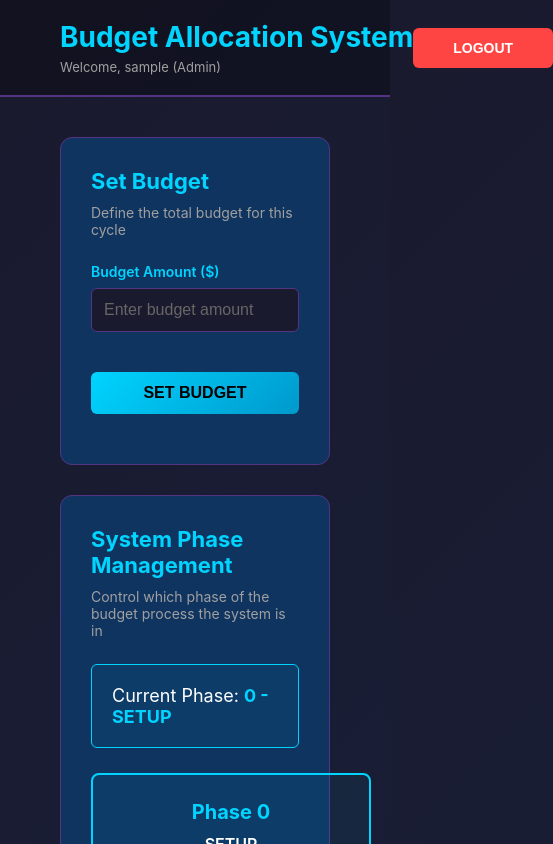
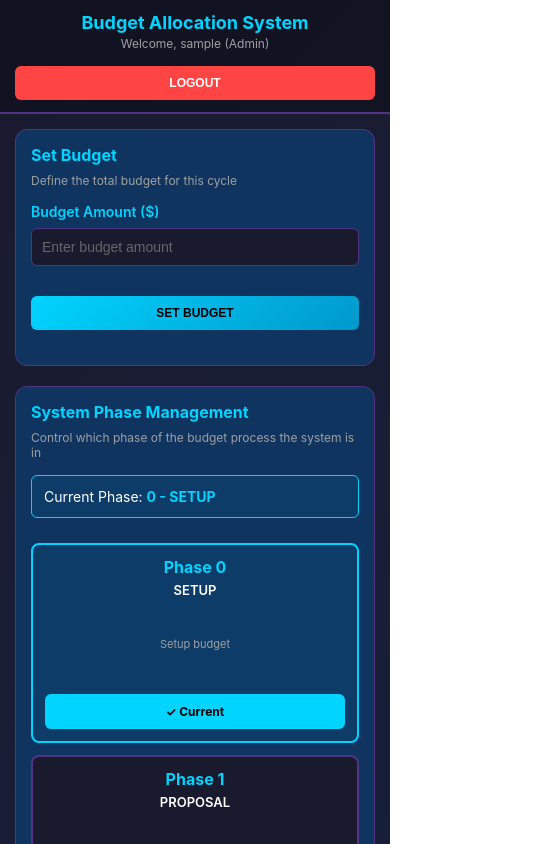
Before and after one commit to nomannrafiq/Budget-Allocation-System, a React (Vite) app in the folder client/: page /admindashboard in a window 390 px wide. Shown: the top 844 px of the page, 553 px wide, since content can reach past the window. Built offline with nearby package versions, Linux system fonts and the light colour scheme; no server answers; sample sign-in values are in the browser's storage.

Commit message:
Responsive CSS for admin dashboard

```diff
--- a/client/src/styles/AdminDashboard.css
+++ b/client/src/styles/AdminDashboard.css
@@ -36,9 +36,9 @@
 
 .logout-btn {
   padding: 12px 40px;
-  background: #ff4444;
-  color: white;
-  border: none;
+  background: #ff4444 !important;
+  color: white !important;
+  border: none !important;
   border-radius: 6px;
   cursor: pointer;
   font-weight: 700;
@@ -47,11 +47,11 @@
   white-space: nowrap;
   flex: 1;
   max-width: 400px;
-  margin: 0;
+  margin: 0 !important;
 }
 
 .logout-btn:hover {
-  background: #cc0000;
+  background: #cc0000 !important;
 }
 
 .admin-content {
@@ -143,24 +143,6 @@
 .current-info p {
   margin: 0;
   color: #a0a0a0;
-}
-
-.error-message {
-  background-color: #2a1a1a;
-  color: #ff6b6b;
-  padding: 15px;
-  border-radius: 6px;
-  margin: 0 60px 20px 60px;
-  border-left: 4px solid #ff6b6b;
-}
-
-.success-message {
-  background-color: #1a2a1a;
-  color: #6bff6b;
-  padding: 15px;
-  border-radius: 6px;
-  margin: 0 60px 20px 60px;
-  border-left: 4px solid #6bff6b;
 }
 
 .current-phase {
@@ -274,3 +256,244 @@
   margin-top: 15px;
   font-style: italic;
 }
+
+.error-message {
+  background-color: #2a1a1a;
+  color: #ff6b6b;
+  padding: 15px;
+  border-radius: 6px;
+  margin: 0 60px 20px 60px;
+  border-left: 4px solid #ff6b6b;
+}
+
+.success-message {
+  background-color: #1a2a1a;
+  color: #6bff6b;
+  padding: 15px;
+  border-radius: 6px;
+  margin: 0 60px 20px 60px;
+  border-left: 4px solid #6bff6b;
+}
+
+/* ===== RESPONSIVE DESIGN ===== */
+
+/* Tablet/Large Devices - 1024px and below */
+@media (max-width: 1024px) {
+  .admin-header {
+    padding: 20px 40px;
+  }
+
+  .admin-content {
+    padding: 30px 40px;
+  }
+
+  .error-message,
+  .success-message {
+    margin-left: 40px;
+    margin-right: 40px;
+  }
+
+  .section {
+    padding: 25px;
+  }
+
+  .phase-grid {
+    grid-template-columns: repeat(auto-fit, minmax(250px, 1fr));
+  }
+}
+
+/* Tablets/Small Devices - 768px and below */
+@media (max-width: 768px) {
+  .admin-header {
+    flex-direction: column;
+    gap: 15px;
+    padding: 15px 20px;
+    text-align: center;
+  }
+
+  .header-left h1 {
+    font-size: 22px;
+  }
+
+  .logout-btn {
+    flex: 1;
+    max-width: 100%;
+  }
+
+  .admin-content {
+    padding: 20px;
+  }
+
+  .section {
+    padding: 20px;
+  }
+
+  .form-group input {
+    max-width: 100%;
+  }
+
+  .phase-grid {
+    grid-template-columns: repeat(auto-fit, minmax(200px, 1fr));
+    gap: 15px;
+  }
+
+  .phase-card {
+    min-height: 240px;
+    padding: 15px;
+  }
+
+  .phase-card h3 {
+    font-size: 18px;
+  }
+
+  .phase-name {
+    font-size: 14px;
+  }
+
+  .phase-desc {
+    font-size: 12px;
+  }
+
+  .error-message,
+  .success-message {
+    margin-left: 0;
+    margin-right: 0;
+  }
+
+  .section h2 {
+    font-size: 18px;
+  }
+
+  .current-phase {
+    padding: 15px;
+  }
+
+  .current-phase p {
+    font-size: 16px;
+  }
+}
+
+/* Mobile Phones - 480px and below */
+@media (max-width: 480px) {
+  .admin-header {
+    padding: 12px 15px;
+  }
+
+  .header-left h1 {
+    font-size: 18px;
+    margin-bottom: 3px;
+  }
+
+  .welcome-text {
+    font-size: 12px;
+  }
+
+  .admin-content {
+    padding: 15px;
+  }
+
+  .section {
+    padding: 15px;
+    margin-bottom: 20px;
+  }
+
+  .section h2 {
+    font-size: 16px;
+    margin-bottom: 8px;
+  }
+
+  .section-desc {
+    font-size: 12px;
+    margin-bottom: 15px;
+  }
+
+  .phase-grid {
+    grid-template-columns: 1fr;
+    gap: 12px;
+  }
+
+  .phase-card {
+    min-height: 200px;
+    padding: 12px;
+  }
+
+  .phase-card h3 {
+    font-size: 16px;
+    margin-bottom: 5px;
+  }
+
+  .phase-name {
+    font-size: 13px;
+    margin-bottom: 5px;
+  }
+
+  .phase-desc {
+    font-size: 11px;
+    margin-bottom: 10px;
+  }
+
+  .phase-btn,
+  .section button {
+    padding: 10px 20px;
+    font-size: 12px;
+    margin-top: 10px;
+  }
+
+  .phase-active {
+    padding: 10px;
+    font-size: 12px;
+  }
+
+  .logout-btn {
+    padding: 10px 20px;
+    font-size: 12px;
+  }
+
+  .form-group input {
+    padding: 10px;
+    font-size: 14px;
+  }
+
+  .error-message,
+  .success-message {
+    padding: 12px;
+    margin: 0 0 15px 0;
+    font-size: 13px;
+  }
+
+  .warning {
+    font-size: 11px;
+  }
+
+  .current-info {
+    padding: 12px;
+    font-size: 13px;
+  }
+
+  .current-phase {
+    padding: 12px;
+  }
+
+  .current-phase p {
+    font-size: 14px;
+  }
+}
+
+/* Small Phones - 320px and below */
+@media (max-width: 320px) {
+  .admin-header {
+    padding: 10px 10px;
+  }
+
+  .header-left h1 {
+    font-size: 16px;
+  }
+
+  .section {
+    padding: 12px;
+  }
+
+  .phase-card {
+    min-height: 180px;
+  }
+}
```
